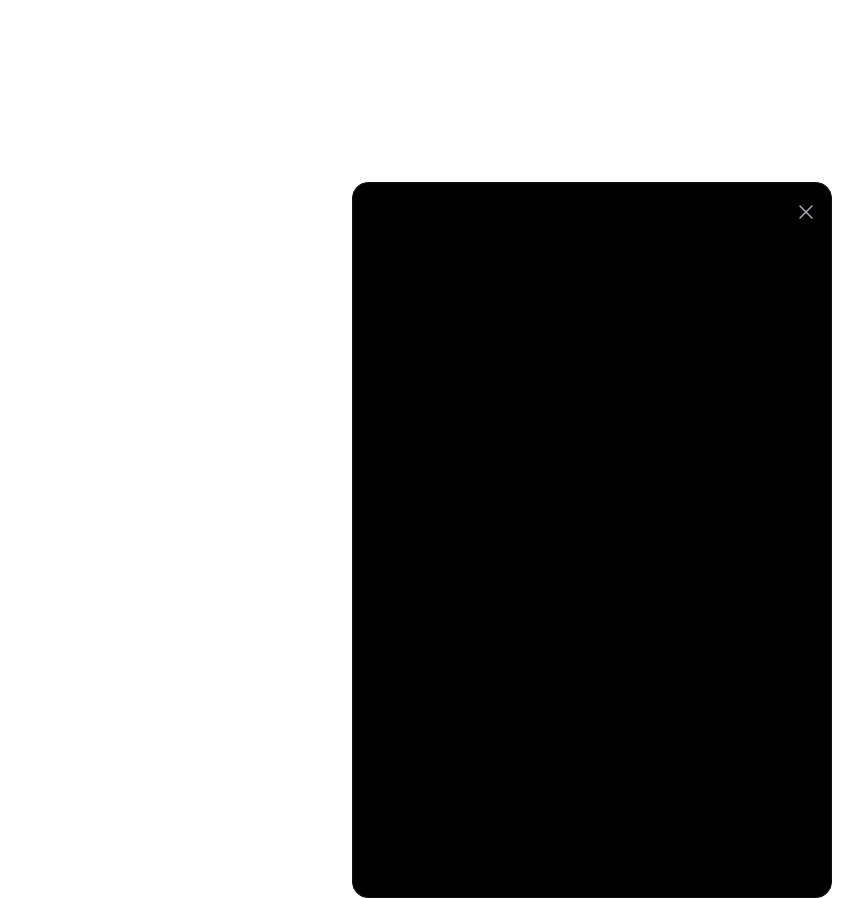
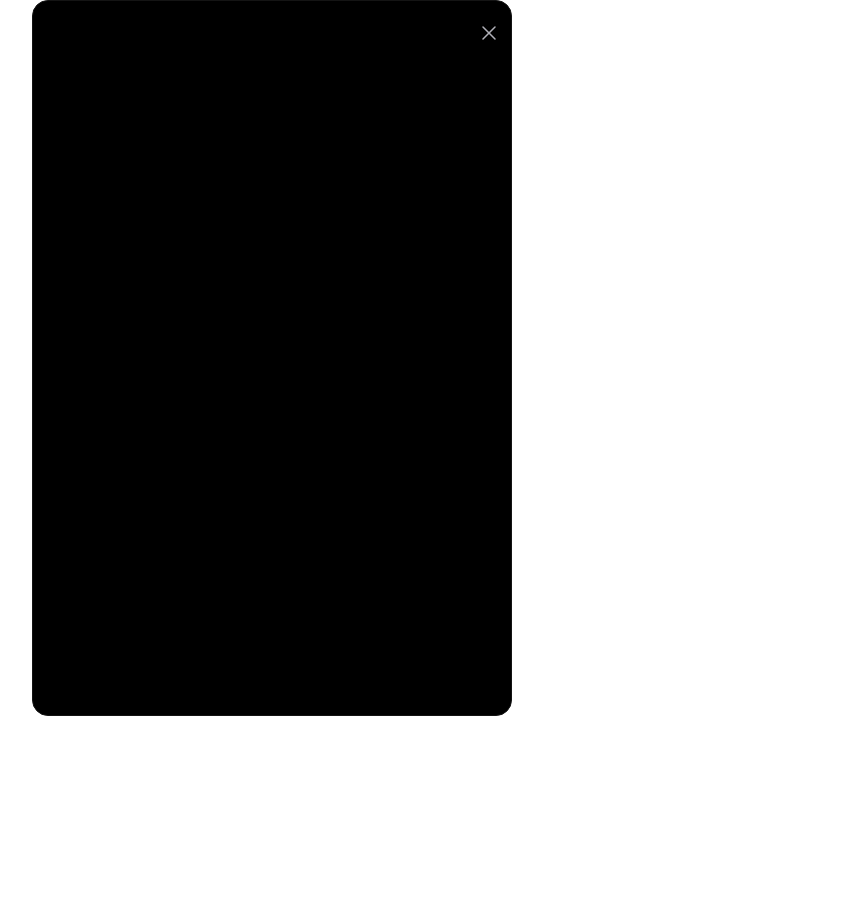
Before and after one commit to LinhBM/my-clip, a React (Create React App) app: page / in a window 1280 px wide. Shown: the whole page, without its empty margins (368-1231 px from the left). After the commit the page ends 800 px from the top, so only its background shows below. Built offline with nearby package versions, Linux system fonts and the light colour scheme.

Commit message:
xong svg

```diff
--- a/src/Login.js
+++ b/src/Login.js
@@ -2,22 +2,23 @@ import logo from "./logo.svg";
 
 function Login() {
   return (
-    <div className="absolute w-[480px] h-[716px] left-[720px] top-[182px] bg-[#000000] border border-solid border-[#141414] rounded-2xl">
+    <div className="absolute w-[480px] h-[716px] bg-[#000000] border border-solid border-[#141414] rounded-2xl mx-auto top-0 right-0 bottom-0 left-0">
       <div className="absolute w-6 h-6 left-[440px] top-4">
+        <div className="absolute w-3 h-3 top-[6px] left-[6px]">
           <svg
             width="14"
             height="14"
             viewBox="0 0 14 14"
             fill="none"
             xmlns="http://www.w3.org/2000/svg"
-          className="absolute top-1/4 right-1/4 bottom-1/4 left-1/4 border-solid border-[#B0B0B8]"
+            className="absolute top-1/4 right-1/4 bottom-1/4 left-1/4"
           >
             <path
               d="M1 1L13 13"
               stroke="#B0B0B8"
-            stroke-width="1.5"
-            stroke-linecap="round"
-            stroke-linejoin="round"
+              strokeWidth="1.5"
+              strokeLinecap="round"
+              strokeLinejoin="round"
             />
           </svg>
           <svg
@@ -26,16 +27,17 @@ function Login() {
             viewBox="0 0 14 14"
             fill="none"
             xmlns="http://www.w3.org/2000/svg"
-          className="absolute top-1/4 right-1/4 bottom-1/4 left-1/4 border-solid border-[#B0B0B8]"
+            className="absolute top-1/4 right-1/4 bottom-1/4 left-1/4"
           >
             <path
               d="M13 1L1 13"
               stroke="#B0B0B8"
-            stroke-width="1.5"
-            stroke-linecap="round"
-            stroke-linejoin="round"
+              strokeWidth="1.5"
+              strokeLinecap="round"
+              strokeLinejoin="round"
             />
           </svg>
+        </div>
       </div>
     </div>
   );
```
Lines whose indentation alone changed are shown as unchanged.
